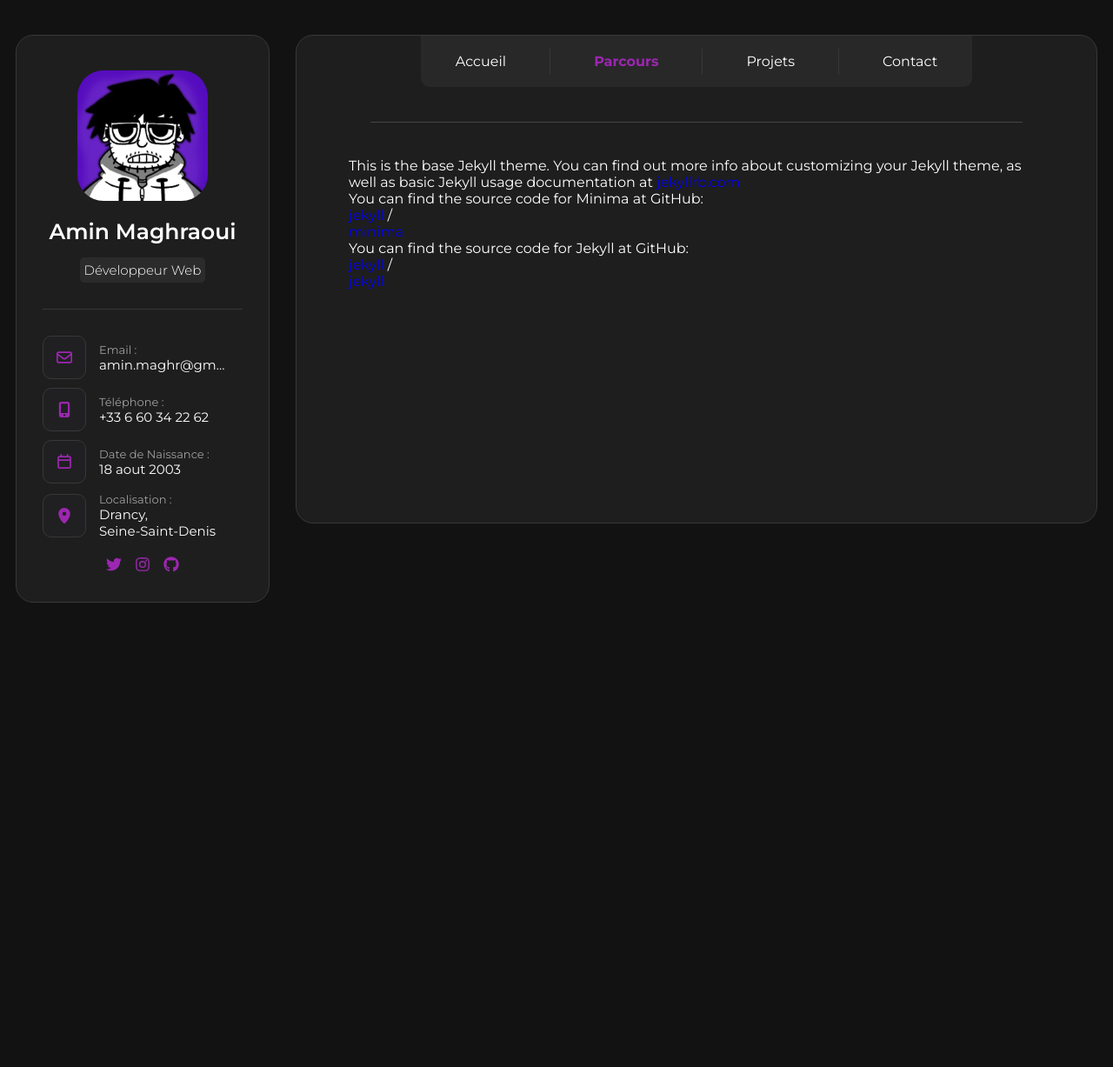
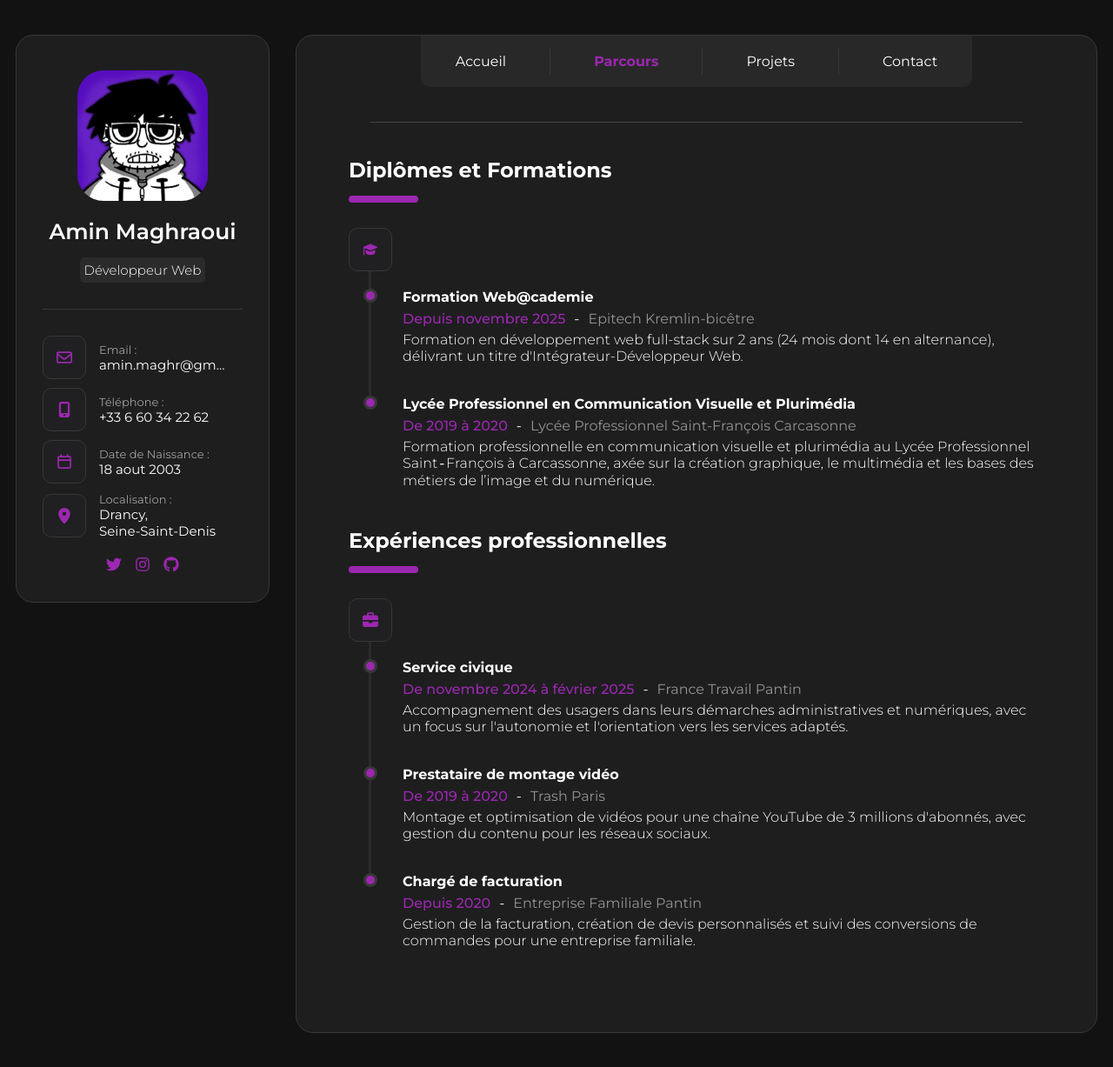
Before and after one commit to ArobaseKoune/Portfolio, a Jekyll site: the page built from about.markdown, in a window 1280 px wide and 1228 px high. Shown: the whole window at 87% size. Built offline with Jekyll 4.4.1, drawn with Linux system fonts in a browser that asks for light colours.

Commit message:
Finalisation du site

```diff
--- a/_layouts/default.html
+++ b/_layouts/default.html
@@ -7,6 +7,7 @@
         <link rel="preconnect" href="https://fonts.googleapis.com">
         <link rel="preconnect" href="https://fonts.gstatic.com" crossorigin>
         <link href="https://fonts.googleapis.com/css2?family=Montserrat:ital,wght@0,100..900;1,100..900&display=swap" rel="stylesheet">
+        <link rel="icon" type="image/png" href="{{ '/assets/icone_website.png' | relative_url }}">
     </head>
 
     <body>
--- a/about.markdown
+++ b/about.markdown
@@ -6,15 +6,45 @@ permalink: /about/
 
 ---
 
-This is the base Jekyll theme. You can find out more info about customizing your Jekyll theme, as well as basic Jekyll usage documentation at [jekyllrb.com](https://jekyllrb.com/)
+# Diplômes et Formations
 
-You can find the source code for Minima at GitHub:
-[jekyll][jekyll-organization] /
-[minima](https://github.com/jekyll/minima)
+<div class="mini-trait"></div>
 
-You can find the source code for Jekyll at GitHub:
-[jekyll][jekyll-organization] /
-[jekyll](https://github.com/jekyll/jekyll)
+<br>
 
+<div class="timeline">
 
-[jekyll-organization]: https://github.com/jekyll
+<div class="icon-box">
+<img src="{{ '/assets/diplome.svg' | relative_url }}"/>
+</div>
+<ol class="timeline-ol">
+<li class="timeline-li"><div class="container-li"><p class="titre-li">Formation Web@cademie</p><div class="info-li"><p class="date-li">Depuis novembre 2025</p><p>-</p><p class="lieu-li">Epitech Kremlin-bicêtre</p></div><p class="desc-li">Formation en développement web full-stack sur 2 ans (24 mois dont 14 en alternance), délivrant un titre d'Intégrateur-Développeur Web.</p></div></li>
+<li class="timeline-li"><div class="container-li"><p class="titre-li">Lycée Professionnel en Communication Visuelle et Plurimédia
+</p><div class="info-li"><p class="date-li">De 2019 à 2020</p><p>-</p><p class="lieu-li">Lycée Professionnel Saint-François Carcasonne</p></div><p class="desc-li">Formation professionnelle en communication visuelle et plurimédia au Lycée Professionnel Saint‑François à Carcassonne, axée sur la création graphique, le multimédia et les bases des métiers de l’image et du numérique.</p></div></li>
+</ol>
+
+</div>
+
+<br>
+
+# Expériences professionnelles
+
+<div class="mini-trait"></div>
+
+<br>
+
+<div class="timeline">
+
+<div class="icon-box">
+<img src="{{ '/assets/work.svg' | relative_url }}"/>
+</div>
+<ol class="timeline-ol">
+<li class="timeline-li"><div class="container-li"><p class="titre-li">Service civique</p><div class="info-li"><p class="date-li">De novembre 2024 à février 2025</p><p>-</p><p class="lieu-li">France Travail Pantin</p></div><p class="desc-li">Accompagnement des usagers dans leurs démarches administratives et numériques, avec un focus sur l'autonomie et l'orientation vers les services adaptés.</p></div></li>
+<li class="timeline-li"><div class="container-li"><p class="titre-li">Prestataire de montage vidéo
+</p><div class="info-li"><p class="date-li">De 2019 à 2020</p><p>-</p><p class="lieu-li">Trash Paris</p></div><p class="desc-li">Montage et optimisation de vidéos pour une chaîne YouTube de 3 millions d'abonnés, avec gestion du contenu pour les réseaux sociaux.</p></div></li>
+<li class="timeline-li"><div class="container-li"><p class="titre-li">Chargé de facturation
+</p><div class="info-li"><p class="date-li">Depuis 2020</p><p>-</p><p class="lieu-li">Entreprise Familiale Pantin</p></div><p class="desc-li">Gestion de la facturation, création de devis personnalisés et suivi des conversions de commandes pour une entreprise familiale.
+</p></div></li>
+</ol>
+
+</div>
--- a/assets/style.css
+++ b/assets/style.css
@@ -424,3 +424,72 @@ a {
     display: flex;
     gap: 30px;
 }
+
+.timeline-ol {
+  list-style-type: none;
+  margin-left: 17px;
+  padding-bottom: 10px;
+}
+
+.timeline-li {
+    position: relative;
+    margin: 0;
+    padding-bottom: 1em;
+    padding-left: 20px;
+    padding-top: 20px;
+}
+
+.timeline-li:before {
+    content: '';
+    background-color: #2B2B2C;
+    position: absolute;
+    bottom: 0;
+    top: 0;
+    left: 6px;
+    width: 3px;
+}
+
+.timeline-li:after {
+    background-color: rgb(156, 39, 176);
+    border: 3px solid #383838;
+    border-radius: 50%;
+    content: '';
+    position: absolute;
+    left: 0;
+    top: 20px;
+    height: 10px;
+    width: 10px;
+}
+
+.titre-li {
+    font-weight: 700;
+}
+
+.container-li {
+    margin-left: 25px;
+}
+
+.info-li {
+    display: flex;
+    margin-top: 6px;
+    gap: 10px;
+}
+
+.date-li {
+    color: rgb(156, 39, 176);
+    font-weight: 500;
+}
+
+.lieu-li {
+    color: #939393;
+}
+
+.desc-li {
+    margin-top: 5px;
+    font-weight: 300;
+}
+
+.timeline-li:last-child:before {
+    bottom: auto;
+    height: 20px;
+}
--- a/index.markdown
+++ b/index.markdown
@@ -7,6 +7,7 @@ title: Acceuil
 
 # À propos de moi
 
+<div class="mini-trait"></div>
 
 <br>
 
@@ -23,10 +24,12 @@ Je développe des sites web full-stack en combinant créativité digitale et fon
 
 <br>
 
-<div class="mini-trait"></div>
+<div class="separator separator-md"></div>
 <br>
 
 # Mes compétences
+
+<div class="mini-trait"></div>
 
 <br>
 
--- a/project.markdown
+++ b/project.markdown
@@ -7,8 +7,6 @@ permalink: /project/
 ---
 
 # Portfolio
-
-<br>
 
 <div class="mini-trait"></div>
 
```
Also changed, not shown: assets/diplome.svg (added), assets/icone_website.png (added), assets/work.svg (added), 1 other file.
